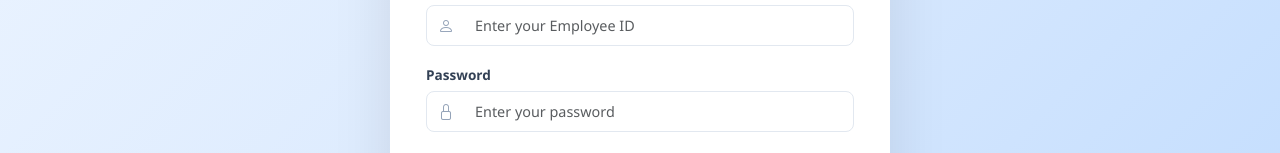
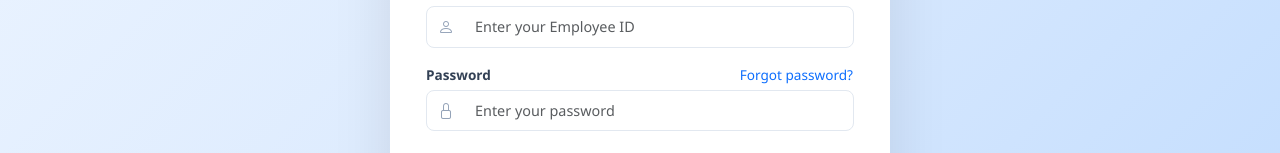
Before and after one commit to Saraswathi52/Emp-portal, a React (Vite) app: page /login/1 in a window 1280 px wide. Shown: the part 370-523 px from the top of the page. Built offline with nearby package versions, Linux system fonts and the light colour scheme.

Commit message:
forgetpassword

```diff
--- a/src/pages/Login.jsx
+++ b/src/pages/Login.jsx
@@ -70,7 +70,17 @@
           </div>
 
           <div className="mb-4">
-            <label className="form-label">Password</label>
+            <div className="d-flex justify-content-between align-items-center mb-1">
+              <label className="form-label mb-0">Password</label>
+              <button
+                type="button"
+                className="btn btn-link p-0 text-decoration-none"
+                style={{ fontSize: "0.85rem" }}
+                onClick={() => alert("Forgot Password functionality to be implemented")}
+              >
+                Forgot password?
+              </button>
+            </div>
             <div className="position-relative">
               <i className="bi bi-lock" style={{ position: "absolute", left: 12, top: "50%", transform: "translateY(-50%)", color: "var(--gray-400)", zIndex: 5 }} />
               <input
```
